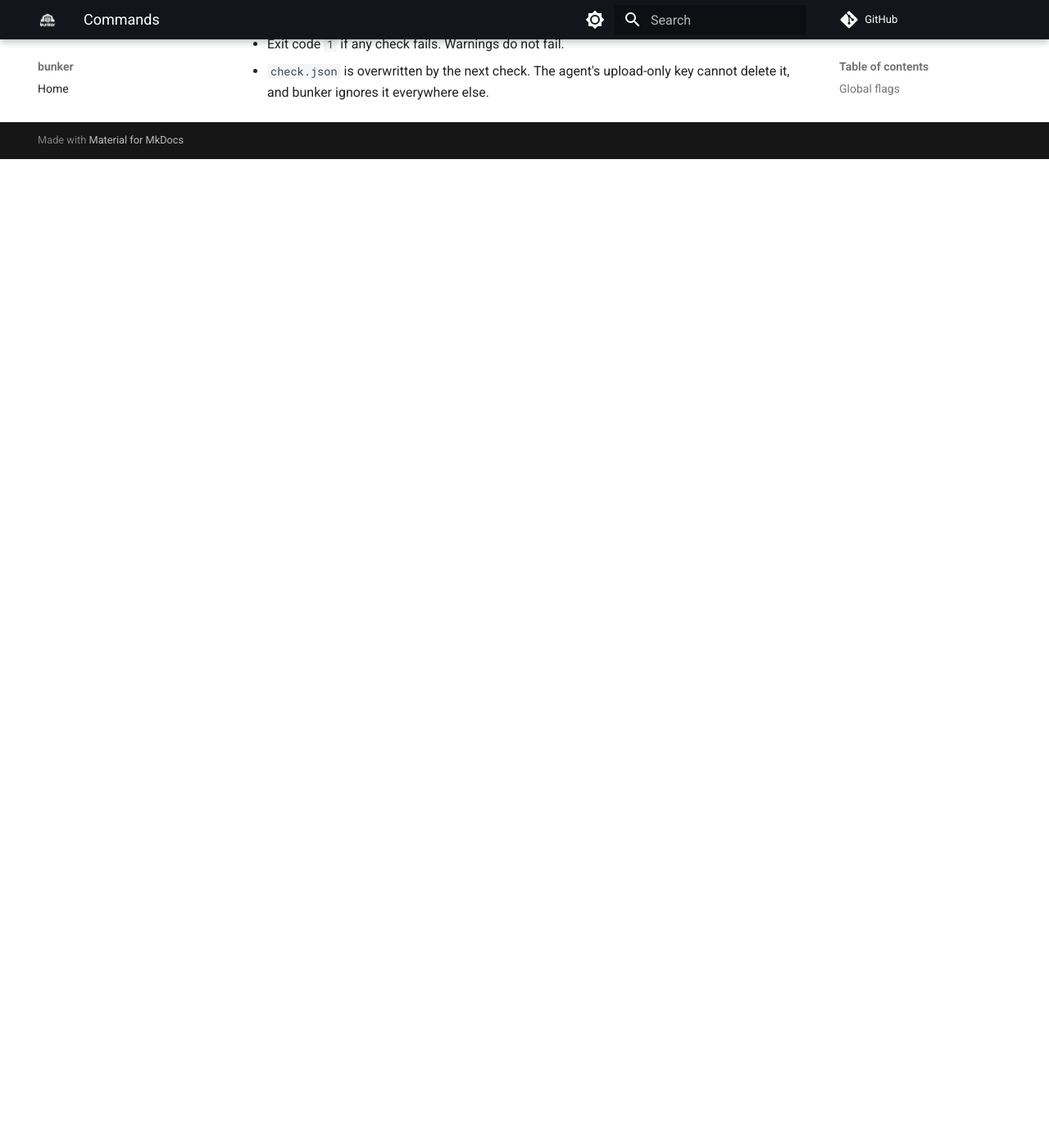
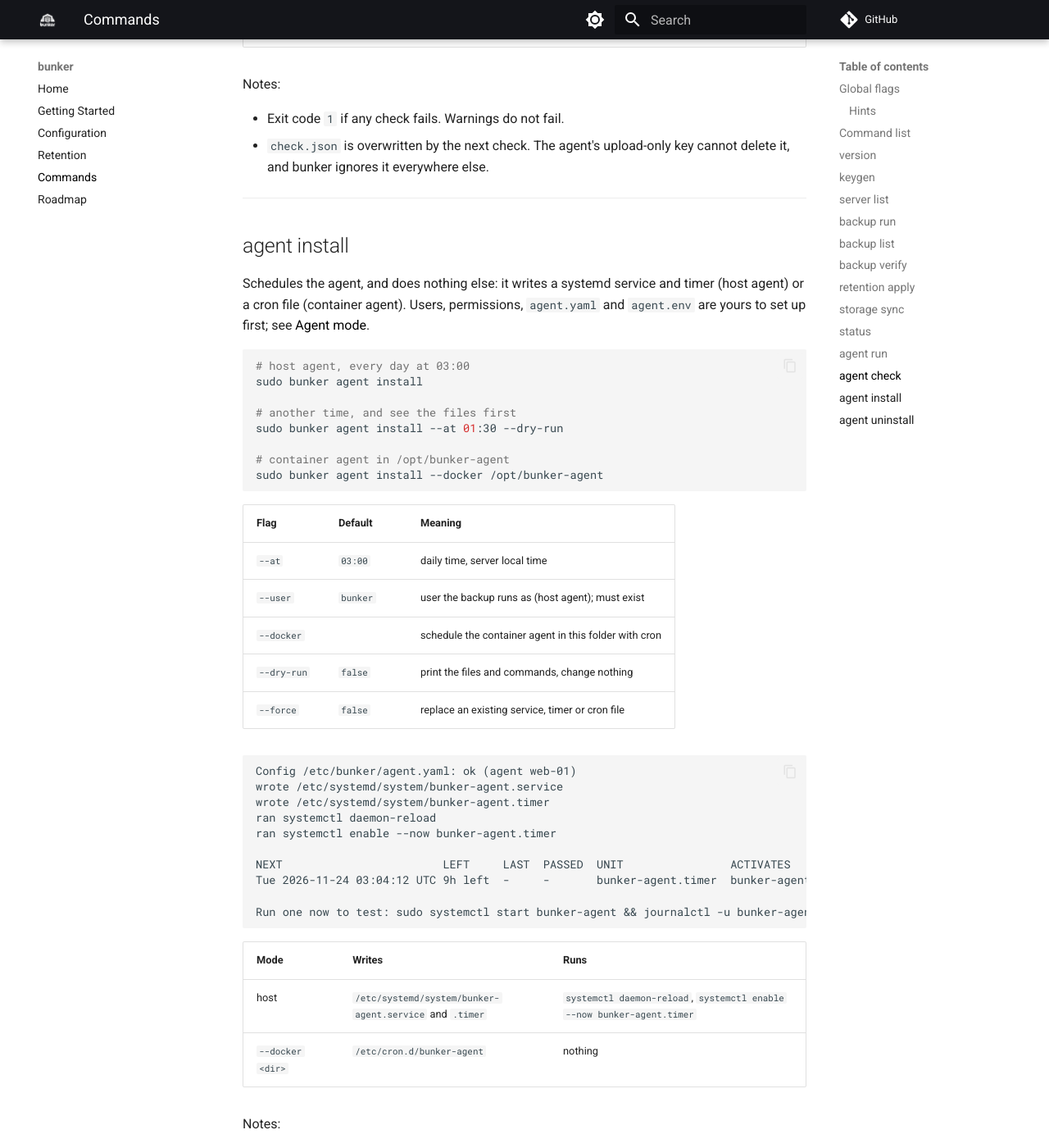
Before and after one commit to kushal1o1/bunker, an MkDocs documentation site: the page built from docs/COMMANDS.md, in a window 1280 px wide and 1400 px high, scrolled down 11982 px. Shown: the whole window at 82% size. Built offline with MkDocs 1.6.1 and Material for MkDocs 9.7.7, drawn with Linux system fonts in a browser that asks for light colours; comment, search, counter and statistics services are not loaded; before the commit the page ends 12176 px from its top, so only the background shows below that; some of the changed text lies outside the part shown.

Commit message:
docs: add docs for agent setup and usage

````diff
--- a/docs/COMMANDS.md
+++ b/docs/COMMANDS.md
@@ -47,6 +47,8 @@ hints off with `--no-hints` or by setting `BUNKER_NO_HINTS=1`.
 | [`bunker status [server...]`](#status) | each server's latest snapshot and its agent's last run |
 | [`bunker agent run`](#agent-run) | on a server: back it up and push to S3 (agent mode, in development) |
 | [`bunker agent check`](#agent-check) | on a server: confirm the agent can reach every database, path and S3 |
+| [`bunker agent install`](#agent-install) | on a server: schedule the agent with a systemd timer or cron |
+| [`bunker agent uninstall`](#agent-uninstall) | on a server: remove that schedule |
 | `bunker completion <shell>` | generate a shell completion script |
 | `bunker help [command]` | help for any command |
 
@@ -465,7 +467,7 @@ Notes:
 Runs on the server itself: back up the databases and paths in `agent.yaml`,
 encrypt with the public key and upload the snapshot to S3. It runs once and
 exits: schedule it with a systemd timer or cron on the server. Agent mode is
-in development.
+in development; see [Agent mode](agent.md) to set it up.
 
 ```bash
 # one backup now (config: /etc/bunker/agent.yaml)
@@ -541,3 +543,87 @@ Notes:
 - Exit code `1` if any check fails. Warnings do not fail.
 - `check.json` is overwritten by the next check. The agent's upload-only key
   cannot delete it, and bunker ignores it everywhere else.
+
+---
+
+## agent install
+
+Schedules the agent, and does nothing else: it writes a systemd service and
+timer (host agent) or a cron file (container agent). Users, permissions,
+`agent.yaml` and `agent.env` are yours to set up first; see
+[Agent mode](agent.md).
+
+```bash
+# host agent, every day at 03:00
+sudo bunker agent install
+
+# another time, and see the files first
+sudo bunker agent install --at 01:30 --dry-run
+
+# container agent in /opt/bunker-agent
+sudo bunker agent install --docker /opt/bunker-agent
+```
+
+| Flag | Default | Meaning |
+|---|---|---|
+| `--at` | `03:00` | daily time, server local time |
+| `--user` | `bunker` | user the backup runs as (host agent); must exist |
+| `--docker` | | schedule the container agent in this folder with cron |
+| `--dry-run` | `false` | print the files and commands, change nothing |
+| `--force` | `false` | replace an existing service, timer or cron file |
+
+```
+Config /etc/bunker/agent.yaml: ok (agent web-01)
+wrote /etc/systemd/system/bunker-agent.service
+wrote /etc/systemd/system/bunker-agent.timer
+ran systemctl daemon-reload
+ran systemctl enable --now bunker-agent.timer
+
+NEXT                        LEFT     LAST  PASSED  UNIT                ACTIVATES
+Tue 2026-11-24 03:04:12 UTC 9h left  -     -       bunker-agent.timer  bunker-agent.service
+
+Run one now to test: sudo systemctl start bunker-agent && journalctl -u bunker-agent
+```
+
+| Mode | Writes | Runs |
+|---|---|---|
+| host | `/etc/systemd/system/bunker-agent.service` and `.timer` | `systemctl daemon-reload`, `systemctl enable --now bunker-agent.timer` |
+| `--docker <dir>` | `/etc/cron.d/bunker-agent` | nothing |
+
+Notes:
+
+- `agent.yaml` is checked first (`-c`, or `/etc/bunker/agent.yaml`; with
+  `--docker`, `<dir>/agent.yaml`). A broken config writes nothing.
+- The service runs this bunker binary with that config and reads `agent.env`
+  from the same folder.
+- The timer adds up to 10 minutes of random delay, so servers do not all
+  upload at once, and catches up on a run missed while the server was off.
+- The files are plain systemd and cron files. Edit them for any other
+  schedule.
+- Needs root, except with `--dry-run`. Hosts without systemd: use cron (see
+  [Agent mode](agent.md)).
+
+---
+
+## agent uninstall
+
+Undoes `agent install`: disables the timer and removes
+`bunker-agent.service`, `bunker-agent.timer` and `/etc/cron.d/bunker-agent`,
+whichever exist.
+
+```bash
+sudo bunker agent uninstall
+
+# see what it would remove
+bunker agent uninstall --dry-run
+```
+
+| Flag | Default | Meaning |
+|---|---|---|
+| `--dry-run` | `false` | print what would be removed, change nothing |
+
+Notes:
+
+- `agent.yaml`, `agent.env` and the snapshots in S3 are not touched.
+- Running it again when nothing is installed is fine.
+- Needs root, except with `--dry-run`.
--- /dev/null
+++ b/docs/agent.md
@@ -0,0 +1,211 @@
+# Agent mode
+
+Run bunker on the server itself. It backs the server up and pushes straight
+to S3: no machine of yours has to be on, and nothing logs in to the server.
+
+The agent holds only the age **public** key and an S3 key that can only
+**upload**, so a hacked server can neither read nor delete old backups.
+Verify, retention and restore stay on your laptop.
+
+```
+server (agent):  pg_dump / tar -> zstd -> age (public key) -> S3
+laptop:          bunker status / list / verify / retention  <- S3
+```
+
+!!! note
+    Agent mode is in development (`v0.5.0-dev`).
+
+Two ways to run it, same binary:
+
+- **Host agent**: a systemd timer on a plain server.
+- **Container agent**: one container next to your Docker stacks. It covers
+  databases in containers and named volumes, without the Docker socket or root.
+
+## 1. On your laptop
+
+Print the public key the agent will encrypt to:
+
+```bash
+bunker keygen --public
+```
+
+Add the server to `bunker.yaml` as an agent, with the same S3 bucket and
+prefix the agent will use:
+
+```yaml
+servers:
+  web-01:
+    agent: true
+
+storage:
+  s3:
+    endpoint: https://s3.eu-central-1.amazonaws.com
+    bucket: my-bunker
+    prefix: prod/
+```
+
+## 2. An S3 key that can only upload
+
+Give the agent its own key with this policy and nothing else:
+
+```json
+{
+  "Version": "2012-10-17",
+  "Statement": [{
+    "Effect": "Allow",
+    "Action": ["s3:PutObject", "s3:AbortMultipartUpload"],
+    "Resource": "arn:aws:s3:::my-bunker/prod/*"
+  }]
+}
+```
+
+An upload key can still overwrite files. Turn on **bucket versioning** or
+**Object Lock** so a hacked agent cannot destroy old snapshots by writing over
+them.
+
+## 3a. Host agent
+
+The agent runs as a `bunker` user that can read only what you grant.
+Ready-made files: [`examples/agent/host/`](https://github.com/kushal1o1/bunker/tree/main/examples/agent/host).
+
+1. Create the user and grant read access to each path:
+
+    ```bash
+    sudo useradd --system --create-home bunker
+    sudo setfacl -R -m u:bunker:rX /var/www/shop/media
+    sudo setfacl -R -d -m u:bunker:rX /var/www/shop/media   # files created later
+    ```
+
+2. Give it a read-only database role. It logs in over the local socket as the
+   OS user `bunker`, so no password is needed:
+
+    ```sql
+    CREATE ROLE bunker LOGIN;
+    GRANT pg_read_all_data TO bunker;   -- Postgres 14+
+    ```
+
+3. Install the binary and write the config from the example files:
+
+    ```
+    /usr/local/bin/bunker
+    /etc/bunker/agent.yaml      # edit: name, dbs, paths, s3, recipient
+    /etc/bunker/agent.env       # the upload key; chmod 600
+    ```
+
+4. Check as the service will run (same user, same `agent.env`):
+
+    ```bash
+    sudo systemd-run --pipe --wait -p User=bunker \
+      -p EnvironmentFile=/etc/bunker/agent.env /usr/local/bin/bunker agent check
+    ```
+
+5. Schedule it, every day at 03:00 (`--at` for another time):
+
+    ```bash
+    sudo bunker agent install
+    ```
+
+    This writes `bunker-agent.service` and `bunker-agent.timer` to
+    `/etc/systemd/system` and enables the timer. Add `--dry-run` to see the
+    files first. They are plain systemd files: edit them for any other
+    schedule, or copy `bunker-agent.service` and `bunker-agent.timer` from the
+    examples and enable the timer yourself.
+
+## 3b. Container agent
+
+One agent container per server covers every project on it. Ready-made files:
+[`examples/agent/docker/`](https://github.com/kushal1o1/bunker/tree/main/examples/agent/docker).
+
+1. Create a network for backups and attach **only the databases** to it, not
+   the apps. Keep their ports unpublished.
+
+    ```bash
+    docker network create bunker-net
+    ```
+
+    ```yaml
+    # in each project's docker-compose.yml
+    services:
+      postgres:
+        networks: [default, bunker-net]
+    networks:
+      bunker-net: { external: true }
+    ```
+
+2. Give each database a read-only role with a password:
+
+    ```bash
+    docker exec -it shop-postgres psql -U postgres -c \
+      "CREATE ROLE bunker LOGIN PASSWORD 'long-random'; GRANT pg_read_all_data TO bunker;"
+    ```
+
+3. Copy the example folder to `/opt/bunker-agent/` and edit `agent.yaml`, the
+   volumes and `group_add` in `docker-compose.yml`. Put one line per database
+   in `pgpass` (`host:port:database:user:password`).
+
+4. Set the owners. `pgpass` is read inside the container (uid `10001`);
+   `agent.env` is read by `docker compose` on the host, so it stays yours:
+
+    ```bash
+    sudo chown 10001 pgpass
+    chmod 600 pgpass agent.env
+    ```
+
+5. Check:
+
+    ```bash
+    docker compose run --rm bunker-agent agent check
+    ```
+
+6. Schedule it, every day at 03:00 (`--at` for another time):
+
+    ```bash
+    sudo bunker agent install --docker /opt/bunker-agent
+    ```
+
+    This writes `/etc/cron.d/bunker-agent`, which runs
+    `docker compose run --rm bunker-agent` in that folder. Without bunker on
+    the host, add the line from `crontab.example` to the host's crontab
+    instead.
+
+### Reading files owned by other users
+
+Volume files often belong to the app's user, for example `www-data` with mode
+`640`. Add that group to the agent with `group_add` (`"33"` is `www-data` on
+Debian images). The agent then reads them as a group member, with no extra
+capabilities.
+
+Files only their owner can read (mode `600`) cannot be backed up this way;
+`agent check` names them.
+
+## What the agent can and cannot do
+
+| It has | It never has |
+|---|---|
+| the age public key | the private key |
+| an upload-only S3 key | S3 read or delete |
+| read-only database roles | database write |
+| read access to what you grant or mount | root, the Docker socket, capabilities |
+| outbound connections to S3 | a listening port |
+
+## Removing it
+
+```bash
+sudo bunker agent uninstall
+```
+
+It disables the timer and removes the service, timer or cron file.
+`agent.yaml`, `agent.env` and your snapshots in S3 stay.
+
+## Checking on it
+
+- `bunker status` on your laptop shows each agent's last run and newest
+  snapshot, and exits `1` when one needs attention.
+- On the server: `journalctl -u bunker-agent` (host) or
+  `/var/log/bunker-agent.log` (container).
+- A run that dies halfway leaves files without `manifest.json` (an upload key
+  cannot delete them). They never count as a backup, and `retention apply
+  --yes` on your laptop removes them after a day.
+
+See [`agent run`](COMMANDS.md#agent-run), [`agent check`](COMMANDS.md#agent-check)
+and [`status`](COMMANDS.md#status) for every option.
````
Also changed, not shown: docs/roadmap.md (+4 -2 lines).
